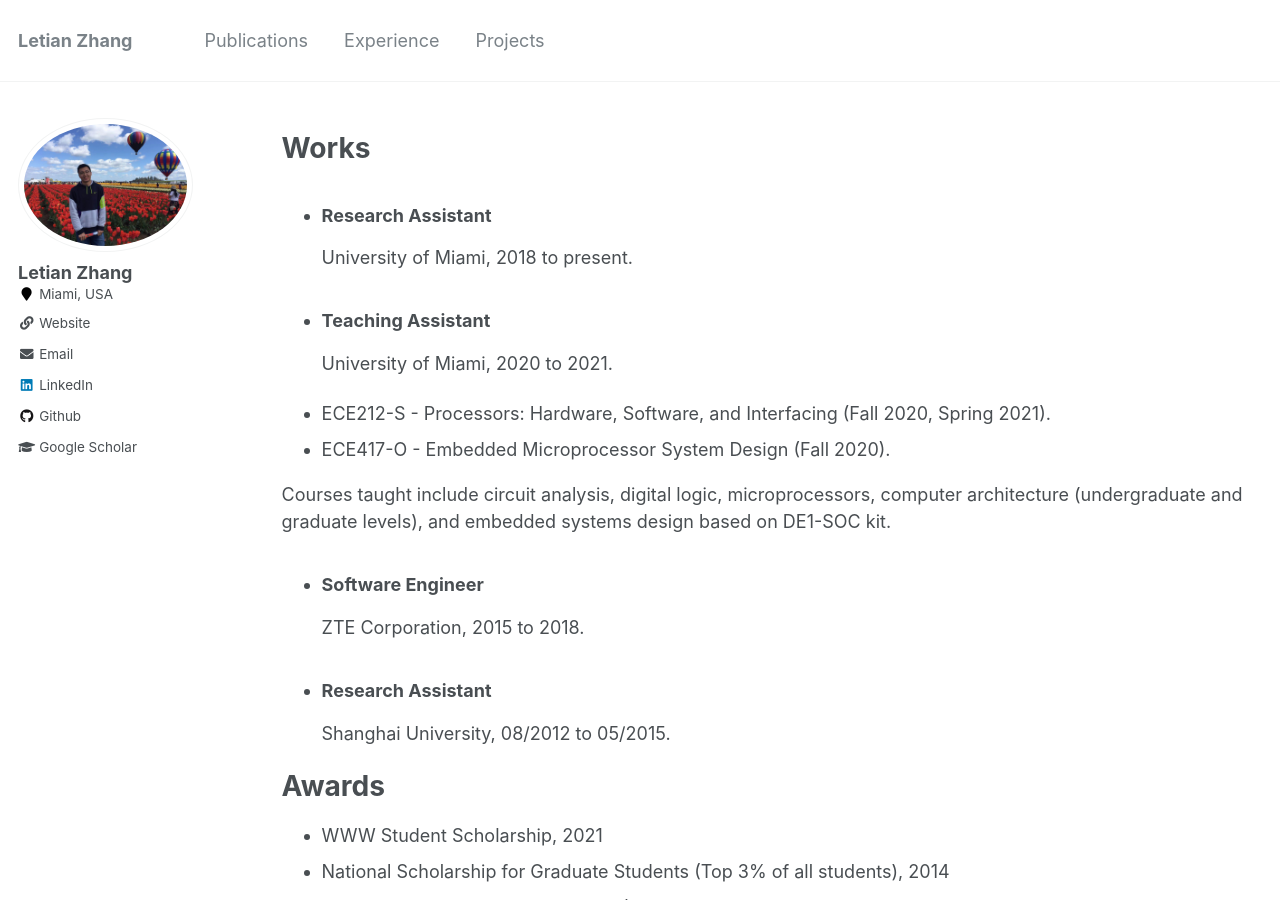
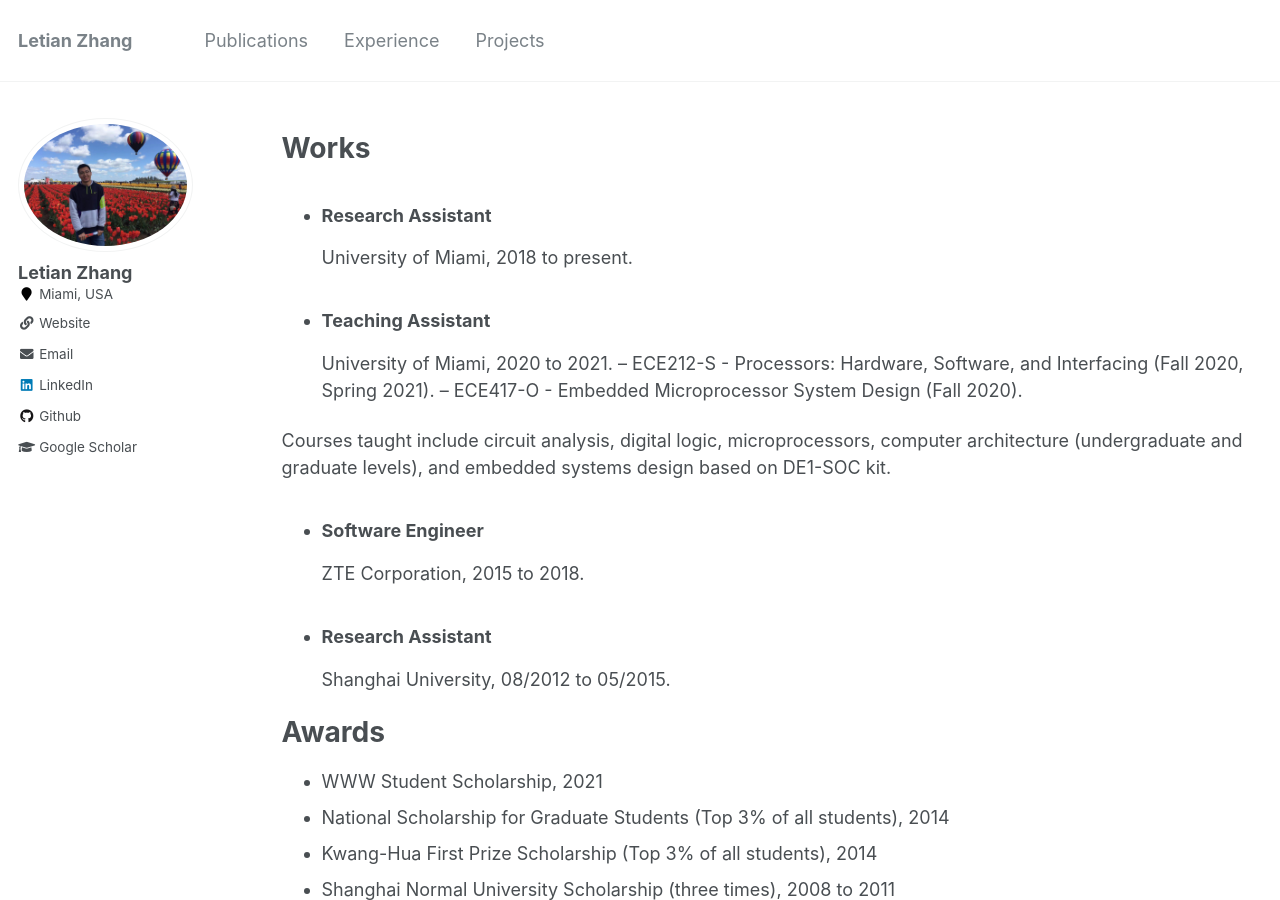
Before and after one commit to letian-zhang/letian-zhang.github.io, a Jekyll site: the page built from _pages/experience.md, in a window 1280 px wide and 900 px high. Built offline with Jekyll 4.4.1, drawn with Linux system fonts in a browser that asks for light colours.

```diff
--- a/_pages/experience.md
+++ b/_pages/experience.md
@@ -10,10 +10,11 @@ author_profile: true
 University of Miami, 2018 to present.
 - ### **Teaching Assistant**
 University of Miami, 2020 to 2021.
-- ECE212-S - Processors: Hardware, Software, and Interfacing (Fall 2020, Spring 2021).
-- ECE417-O - Embedded Microprocessor System Design (Fall 2020).
+-- ECE212-S - Processors: Hardware, Software, and Interfacing (Fall 2020, Spring 2021).
+-- ECE417-O - Embedded Microprocessor System Design (Fall 2020).
 
 Courses taught include circuit analysis, digital logic, microprocessors, computer architecture (undergraduate and graduate levels), and embedded systems design based on DE1-SOC kit.
+
 - ### **Software Engineer**
 ZTE Corporation,  2015 to 2018.
 - ### Research Assistant
```
